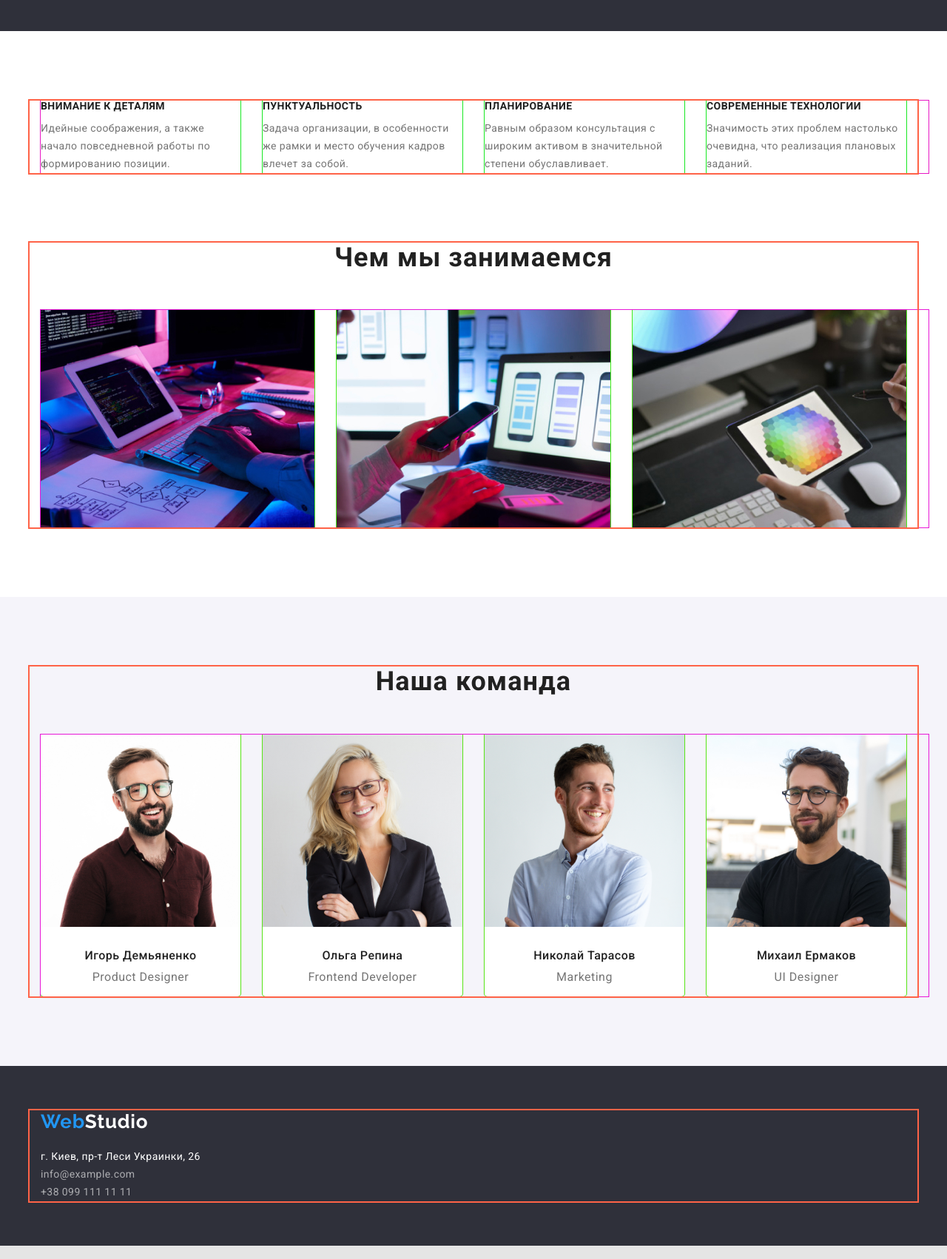
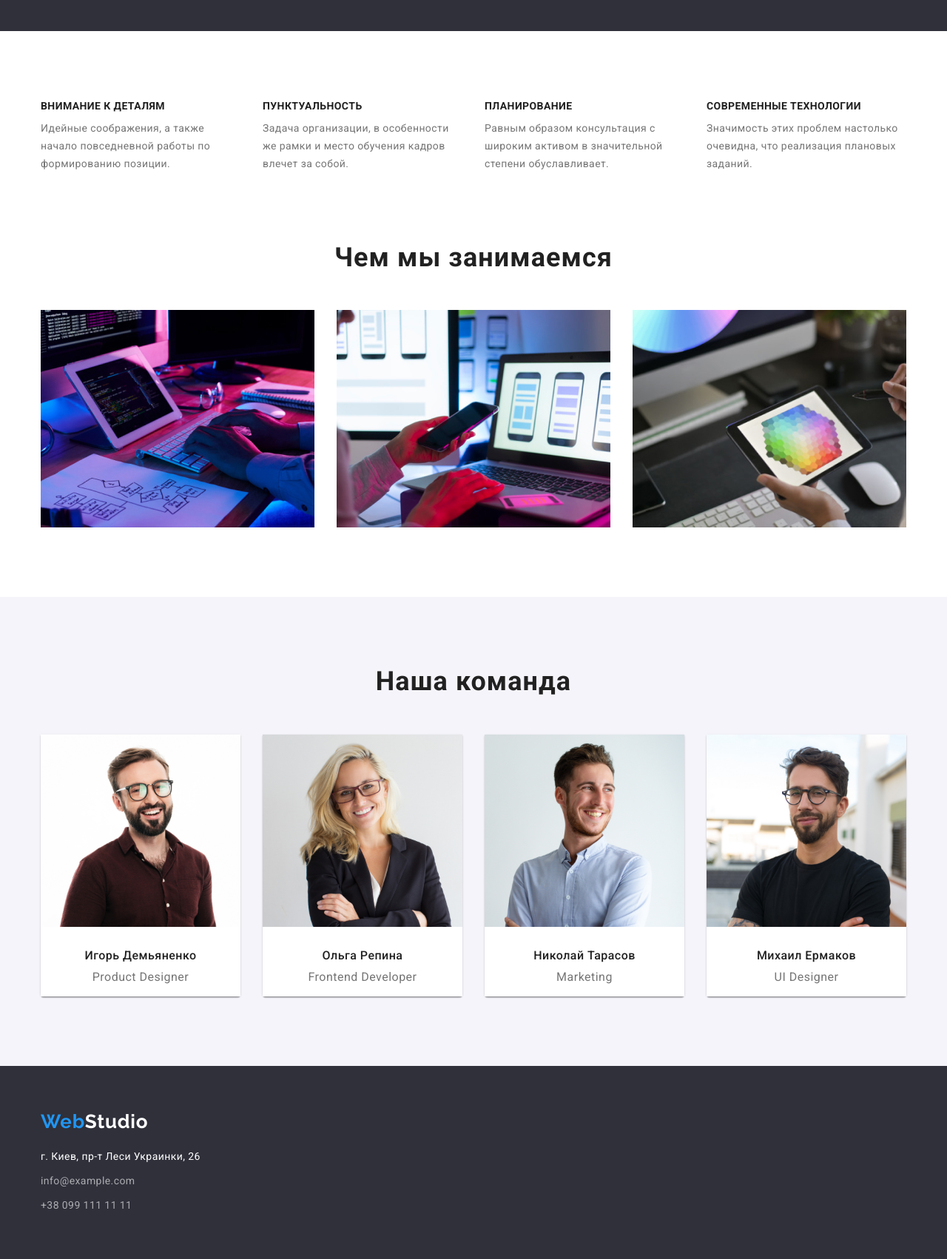
Before and after one commit to rotorDan/goit-markup-hw-03, a plain HTML site: page index.html in a window 1280 px wide. Shown: the part 640-2342 px from the top of the page at 74% size. Drawn offline with nearby package versions, Linux system fonts and the light colour scheme.

Commit message:
Добавляет Силектори
отправляю на проверку

```diff
--- a/css/styles.css
+++ b/css/styles.css
@@ -58,7 +58,7 @@ img {
   margin: auto auto;
   padding-left: 15px;
   padding-right: 15px;
-  outline: 2px solid tomato;
+  /* outline: 2px solid tomato; */
 }
 
 .section.no-pading {
@@ -214,13 +214,13 @@ img {
 .benefits-list {
   display: flex;
   margin-right: -30px;
-  outline: 1px solid #e818c5;
+  /* outline: 1px solid #e818c5; */
   /* justify-content: space-between; */
 }
 .benefits-list > .benefits-list-item {
   flex-basis: calc(100% / 4 - 30px);
   margin-right: 30px;
-  outline: 1px solid #18e822;
+  /* outline: 1px solid #18e822; */
 }
 
 .benefits-list-item .suptitle {
@@ -264,13 +264,13 @@ img {
 .work-examples-img-list {
   display: flex;
   margin-right: -30px;
-  outline: 1px solid #e818d7;
+  /* outline: 1px solid #e818d7; */
   /* padding-bottom: 94px; */
   /* font-size: 0px; */
 }
 
 .work-examples-img-list > .examples-img-list-item {
-  outline: 1px solid #44ec1a;
+  /* outline: 1px solid #44ec1a; */
   flex-basis: calc(100% / 3 - 30px);
   margin-right: 30px;
   /* display: inline-block; */
@@ -310,12 +310,12 @@ img {
 .team {
   display: flex;
   margin-right: -30px;
-  outline: 1px solid #e818d7;
+  /* outline: 1px solid #e818d7; */
   /* font-size: 0px; */
 }
 
 .team > .team-item {
-  outline: 1px solid #5ae619;
+  /* outline: 1px solid #5ae619; */
   flex-basis: calc(100% / 4 - 30px);
   margin-right: 30px;
   /* display: inline-block; */
@@ -386,6 +386,10 @@ img {
   font-size: 14px;
   line-height: 1.71;
   letter-spacing: 0.03em;
+}
+
+.address-contacts:not(:last-child) {
+  margin-bottom: 9px;
 }
 /*=====================================*/
 /*==============ПОРТФОЛИО==============*/
--- a/index.html
+++ b/index.html
@@ -158,10 +158,10 @@
                 <div>
                     <a href="./index.html" class="logo-text link"><span class="logo-blue">Web</span>Studio</a>
                     <ul class="address-two list">
-                        <li><a class="address-two-item link" href="https://goo.gl/maps/iVpfvJPoc4HzvJX98" target="_blank"
+                        <li class="address-contacts"><a class="address-two-item link" href="https://goo.gl/maps/iVpfvJPoc4HzvJX98" target="_blank"
                                 rel="noopener noreferrer">г. Киев, пр-т Леси Украинки, 26</a></li>
-                        <li><a class="address-two-item-transparent  link" href="mailto:info@example.com">info@example.com</a></li>
-                        <li><a class="address-two-item-transparent  link" href="tel:+380991111111">+38 099 111 11 11</a></li>
+                        <li class="address-contacts"><a class="address-two-item-transparent  link" href="mailto:info@example.com">info@example.com</a></li>
+                        <li class="address-contacts"><a class="address-two-item-transparent  link" href="tel:+380991111111">+38 099 111 11 11</a></li>
                     </ul>
                 </div>
                 <div></div>
```
Also changed, not shown: portfolio.html (+3 -3 lines).
